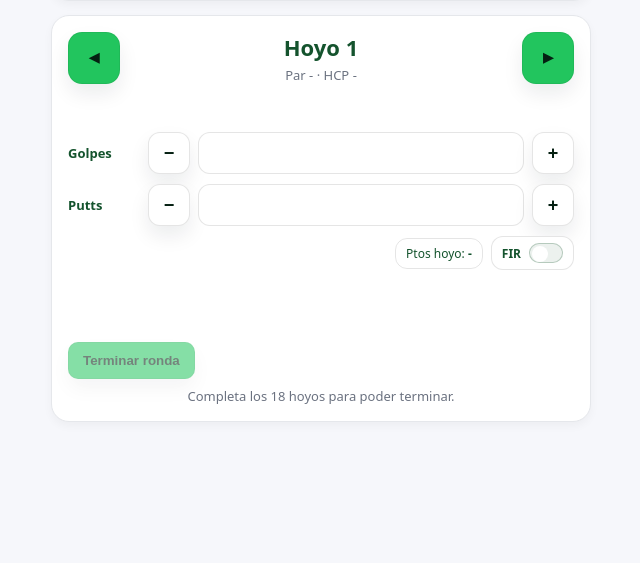
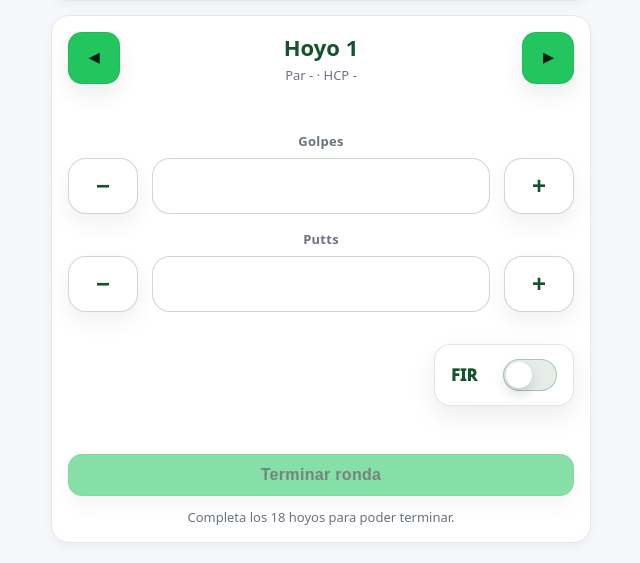
Before and after one commit to 5x8p4cf24x-ctrl/golf-stats, a FastAPI app: template app/templates/public_live_round_card.html in a window 1280 px wide. Shown: the part 258-821 px from the top of the page, without its empty margins (319-959 px from the left). Before the commit the page ends 680 px from the top, so only its background shows below. Run offline with FastAPI, Linux system fonts and the light colour scheme; the template is opened without the code that fills it, so the values that code supplies are empty.

Commit message:
Live Card

```diff
--- a/app/templates/public_live_round_card.html
+++ b/app/templates/public_live_round_card.html
@@ -173,6 +173,62 @@
         border:1px solid var(--gm-border);
     }
 
+    /* ===================== METRIC BLOCK ===================== */
+
+    .metric-block{
+      margin-top:16px;
+      text-align:center;
+    }
+
+    .metric-title{
+      font-size:13px;
+      font-weight:600;
+      color: var(--gm-muted);
+      margin-bottom:08px;
+      letter-spacing:.02em;
+    }
+
+    .metric-controls{
+      display:grid;
+      grid-template-columns:70px 1fr 70px;
+      gap:14px;
+      align-items:center;
+    }
+
+    /* Botones más grandes y más táctiles */
+    .stepbtn{
+      height:56px;
+      border-radius:18px;
+      font-size:24px;
+      font-weight:900;
+      border:1px solid var(--gm-border);
+      background:#fff;
+      box-shadow:0 10px 22px rgba(0,0,0,.06);
+      color: var(--gm-green) !important;
+      border-color: rgba(20,83,45,.22) !important;
+    }
+
+    /* Input grande tipo marcador */
+    .num-big{
+      height:56px;
+      font-size:28px;
+      font-weight:950;
+      text-align:center;
+      border-radius:18px;
+      border:1px solid var(--gm-border);
+      color: var(--gm-green) !important;
+      border-color: rgba(20,83,45,.22) !important;
+      background: #fff !important;
+    }
+
+    /* Sensación táctil */
+    .stepbtn:active{
+      transform:scale(.96);
+    }
+    /* Placeholder (cuando está vacío) en gris suave */
+    .num-big::placeholder{
+      color: rgba(107,114,128,.55);
+    }
     /* ===================== MÉTRICAS ===================== */
     .mini-metrics--row{
         display:flex;
@@ -189,57 +245,119 @@
     .mini-chip--hidden{ display:none; }
     .mini-chip--right{ margin-left:auto; }
 
-    /* ===================== FIR TOGGLE ===================== */
-    .fir-inline{ display:inline-flex; }
+    /* ===================== FIR (BIG + CLEAR) ===================== */
+
     .fir-toggle{
       display:inline-flex;
       align-items:center;
-        gap:8px;
+      gap:10px;
       padding:6px 10px;
-        border-radius:12px;
+      border-radius:14px;
       border:1px solid var(--gm-border);
       background:#fff;
-        font-weight:900;
+      font-weight:950;
       font-size:12px;
       color:var(--gm-green);
     }
+
+    /* Oculta el checkbox real */
     .fir-toggle input{
       position:absolute;
       opacity:0;
+      pointer-events:none;
     }
-    .fir-slider{
-        width:34px;
-        height:20px;
+
+    /* Versión BIG */
+    .fir-toggle--big{
+      padding:14px 16px;
+      border-radius:16px;
+      font-size:14px;
+      letter-spacing:.02em;
+      min-height:56px;
+      min-width:140px;
+      justify-content:space-between;
+      box-shadow: 0 10px 26px rgba(0,0,0,.08);
+    }
+
+    /* Texto FIR */
+    .fir-toggle--big .fir-text{
+      font-weight:950;
+      font-size:16px;
+    }
+
+    /* Slider más grande */
+    .fir-toggle--big .fir-slider{
+      width:54px;
+      height:32px;
       border-radius:999px;
-        background:rgba(20,83,45,.08);
-        border:1px solid rgba(20,83,45,.25);
+      background:rgba(20,83,45,.10);
+      border:1px solid rgba(20,83,45,.28);
       position:relative;
     }
-    .fir-slider::after{
+
+    .fir-toggle--big .fir-slider::after{
       content:"";
-        width:16px;
-        height:16px;
+      width:26px;
+      height:26px;
       background:#fff;
       border-radius:999px;
       position:absolute;
       top:2px;
       left:2px;
-        transition:.15s ease;
+      transition:.16s ease;
+      box-shadow: 0 6px 14px rgba(0,0,0,.15);
     }
-    .fir-toggle input:checked + .fir-slider{
-        background:rgba(20,83,45,.22);
+
+    /* ON state: se nota MUCHO */
+    .fir-toggle--big input:checked + .fir-slider{
+      background:rgba(20,83,45,.95);
+      border-color:rgba(20,83,45,.95);
+      box-shadow: 0 0 0 4px rgba(20,83,45,.18);
     }
-    .fir-toggle input:checked + .fir-slider::after{
-        transform:translateX(14px);
+
+    .fir-toggle--big input:checked + .fir-slider::after{
+      transform:translateX(22px);
+    }
+
+    /* Cuando está ON, también resalta la “card” del toggle */
+    .fir-toggle--big:has(input:checked){
+      border-color: rgba(20,83,45,.45);
+      background: rgba(20,83,45,.06);
+    }
+
+    .mini-metrics--row{
+      display:flex;
+      gap:10px;
+      align-items:center;
+      margin-top:14px;
+    }
+
+    #firRow{
+      margin-left:auto;
+      margin-top: 18px;
     }
 
     /* ===================== CTA ===================== */
-    .cta{ margin-top:72px; }
+    .cta{ margin-top:48px; }
     .status{
         margin-top:8px;
         text-align:center;
         font-size:13px;
         color:var(--gm-muted);
+    }
+
+    #finishBtn{
+      width: 100%;
+      height: 42px;
+      border-radius: 14px;
+      font-size: 16px;
+      font-weight: 900;
+      letter-spacing: .02em;
+    }
+
+    /* Mejor alineación del hint debajo */
+    #finishHint{
+      margin-top: 12px;
     }
     /* =========================================================
     FIX: botones nav del hoyo (solo en live)
@@ -413,35 +531,41 @@
     </div>
 
     <div class="hole-inputs">
-      <div class="live-row">
-        <label>Golpes</label>
+
+      <div class="metric-block">
+        <div class="metric-title">Golpes</div>
+        <div class="metric-controls">
           <button class="stepbtn" type="button" data-field="gross" data-delta="-1">−</button>
-        <input id="grossInput" class="num" type="text" inputmode="numeric">
+          <input id="grossInput" class="num num-big" type="text" inputmode="numeric">
           <button class="stepbtn" type="button" data-field="gross" data-delta="1">+</button>
         </div>
+      </div>
 
-      <div class="live-row">
-        <label>Putts</label>
+      <div class="metric-block">
+        <div class="metric-title">Putts</div>
+        <div class="metric-controls">
           <button class="stepbtn" type="button" data-field="putts" data-delta="-1">−</button>
-        <input id="puttsInput" class="num" type="text" inputmode="numeric">
+          <input id="puttsInput" class="num num-big" type="text" inputmode="numeric">
           <button class="stepbtn" type="button" data-field="putts" data-delta="1">+</button>
         </div>
+      </div>
+
     </div>
 
 
     <div class="mini-metrics mini-metrics--row">
       <span class="mini-chip mini-chip--hidden">Guardado: <b id="grossSaved">-</b></span>
       <span class="mini-chip mini-chip--hidden">Cap: <b id="capVal">-</b></span>
-      <span class="mini-chip mini-chip--right">Ptos hoyo: <b id="ptsVal">-</b></span>
 
       <span id="firRow" class="fir-inline">
-        <label class="fir-toggle">
-          FIR
+        <label class="fir-toggle fir-toggle--big">
+          <span class="fir-text">FIR</span>
           <input id="firInput" type="checkbox">
           <span class="fir-slider"></span>
         </label>
       </span>
     </div>
+
 
     <!-- ✅ ESTE ERA EL DIV QUE FALTABA -->
     <div id="status" class="status"></div>
```
Lines whose indentation alone changed are shown as unchanged.
